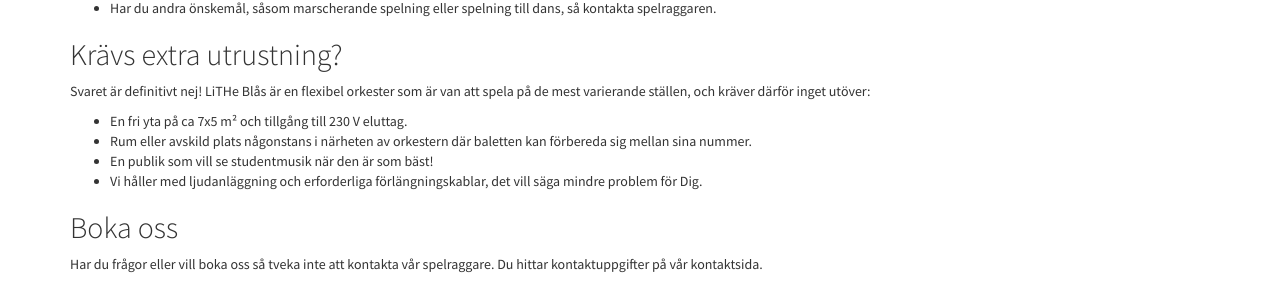
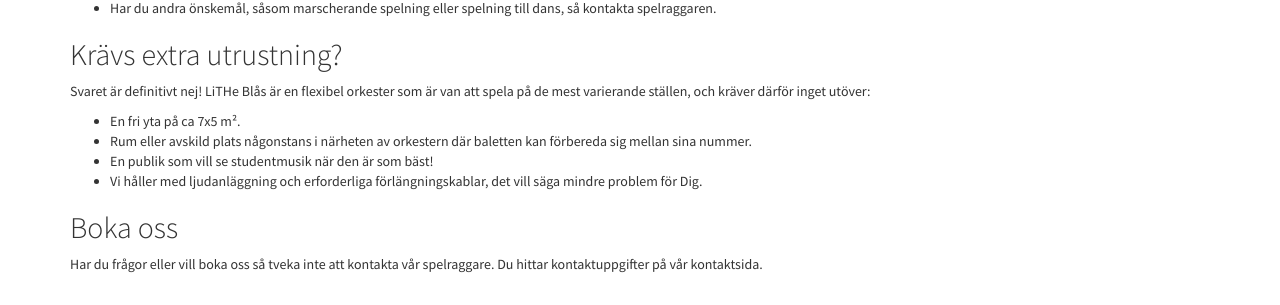
Before and after one commit to litheblas/litheblas.org, a Jekyll site: the page built from _pages/boka.md, in a window 1280 px wide. Shown: the part 314-619 px from the top of the page. Built offline with Jekyll 4.4.1, drawn with Linux system fonts in a browser that asks for light colours; nearby versions of some CDN libraries.

Commit message:
A power outlet is no longer listed as a requirement for bookings.

```diff
--- a/_pages/boka.md
+++ b/_pages/boka.md
@@ -14,7 +14,7 @@ Vi utformar Din spelning efter Dina önskemål, men Du kan också välja mellan
 ## Krävs extra utrustning?
 Svaret är definitivt nej! LiTHe Blås är en flexibel orkester som är van att spela på de mest varierande ställen, och kräver därför inget utöver:
 
-* En fri yta på ca 7x5 m² och tillgång till 230 V eluttag.
+* En fri yta på ca 7x5 m².
 * Rum eller avskild plats någonstans i närheten av orkestern där baletten kan förbereda sig mellan sina nummer.
 * En publik som vill se studentmusik när den är som bäst!
 * Vi håller med ljudanläggning och erforderliga förlängningskablar, det vill säga mindre problem för Dig.
```
